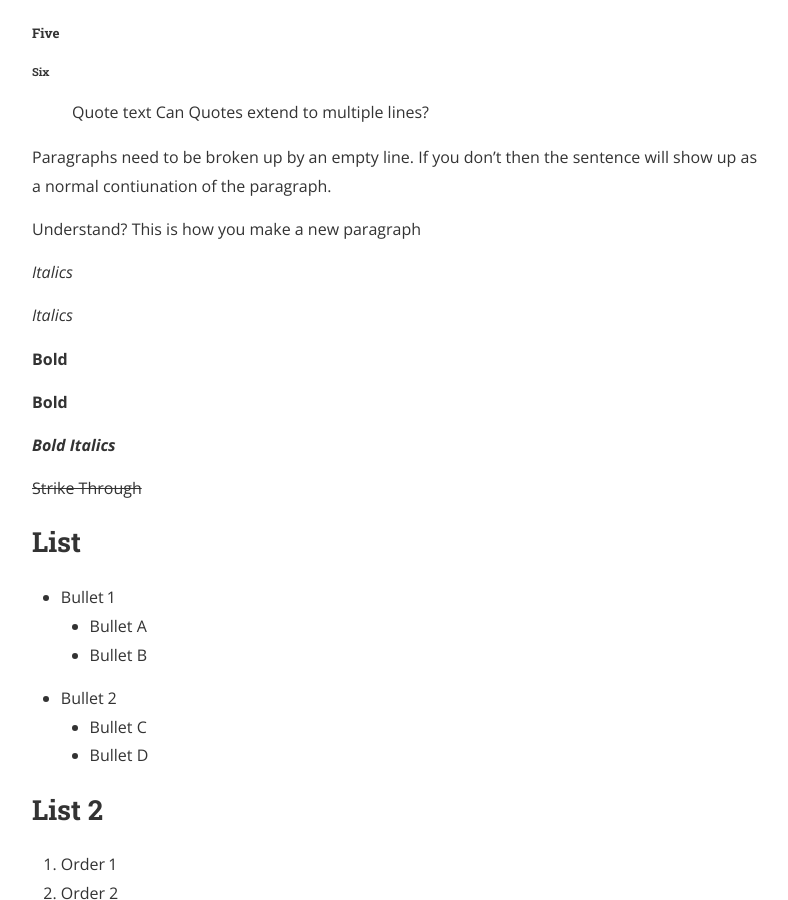
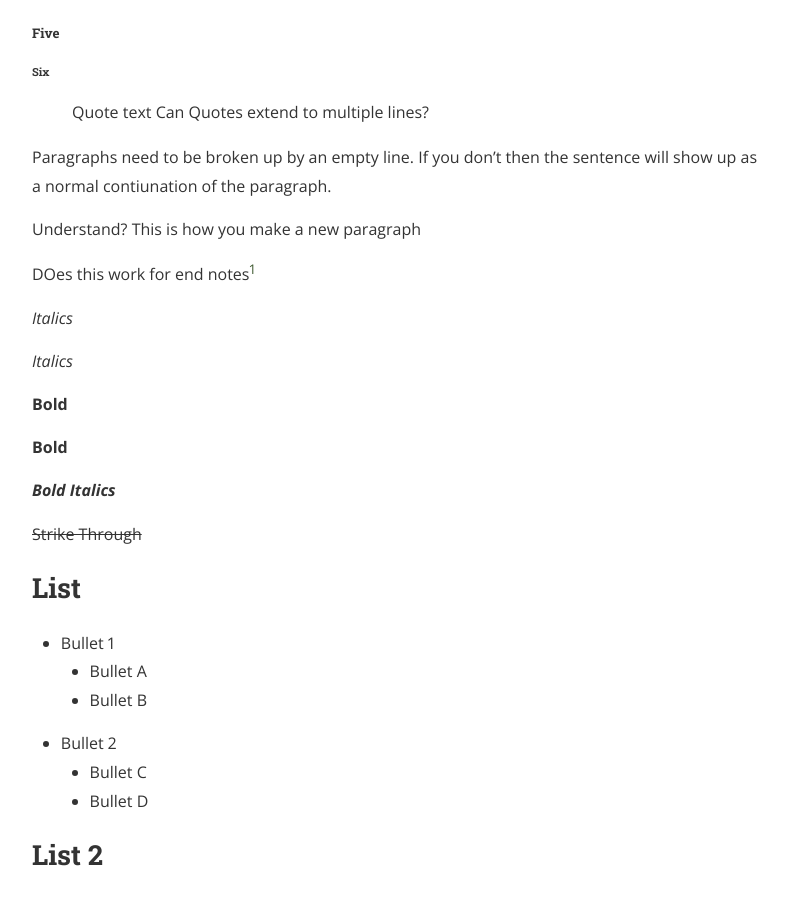
Before and after one commit to JordanBerge/JordanBerge.github.io, a Jekyll site: the page built from _posts/2016-11-14-First-Post.md, in a window 1280 px wide and 900 px high, scrolled down 442 px. Shown: the whole window, without its empty margins (240-1028 px from the left). Built offline with Jekyll 4.4.1, drawn with Linux system fonts in a browser that asks for light colours; nearby versions of some CDN libraries; a style sheet for code colours, icons or effects is not loaded; part of the change alters nothing that is shown.

Commit message:
markdown learning 17

```diff
--- a/_posts/2016-11-14-First-Post.md
+++ b/_posts/2016-11-14-First-Post.md
@@ -2,6 +2,8 @@
 layout: page
 title: "TITLE"
 date: 2016-11-14 22:00:00
+author: Jordan Berge
+categories: fish
 ---
 
 # One
@@ -23,6 +25,8 @@ Paragraphs need to be broken up by an empty line.
 If you don't then the sentence will show up as a normal contiunation of the paragraph.
 
 Understand? This is how you make a new paragraph
+
+DOes this work for end notes[^1]
 
 *Italics*
 
@@ -102,3 +106,5 @@ Task Lists
 
  - [X] Task 1
  - [ ] Task 2
+
+[^1]: Text goes here
```
